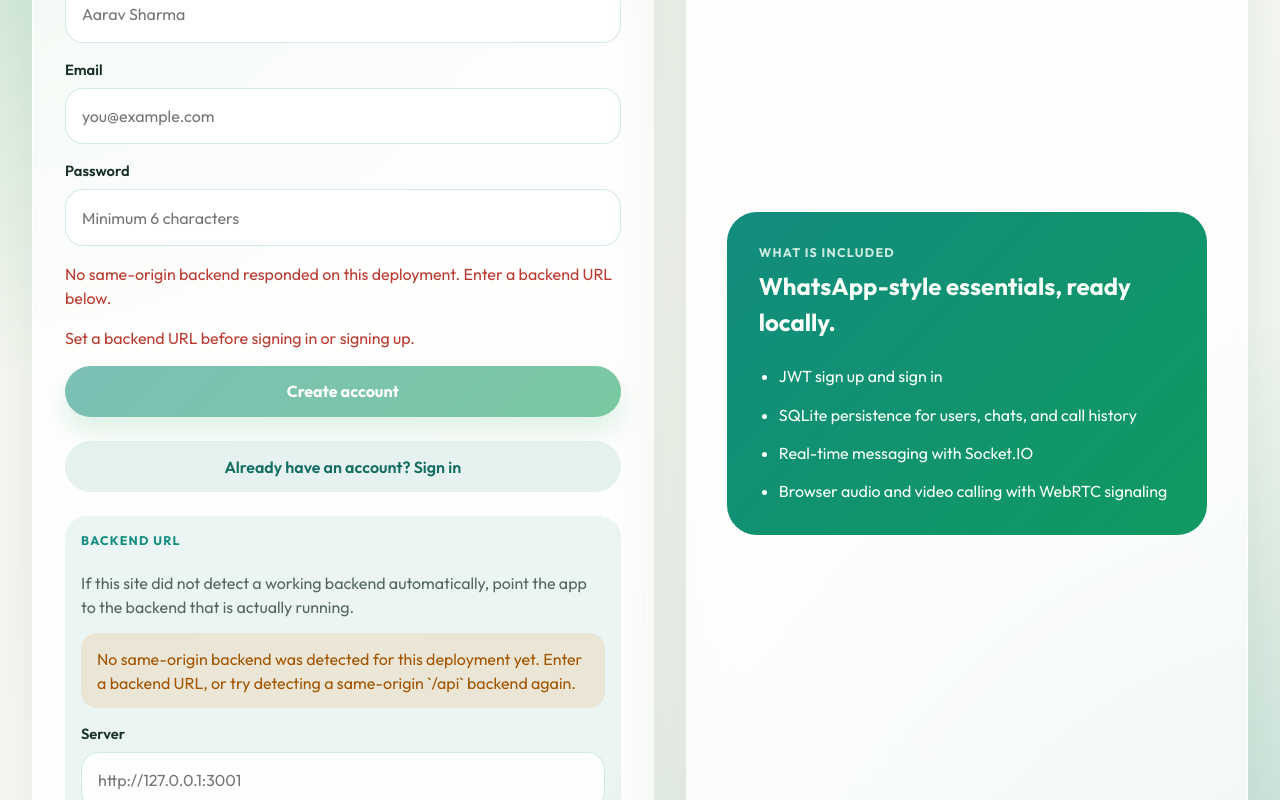
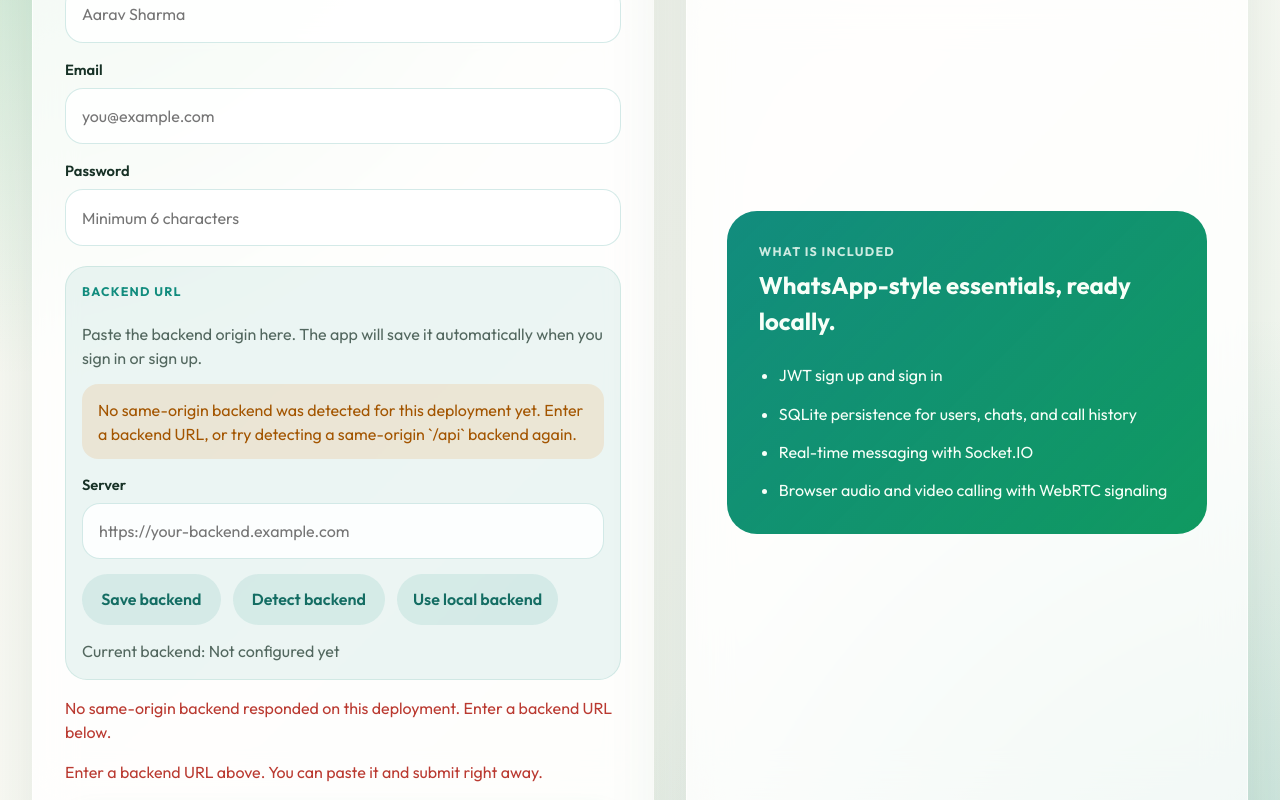
Before and after one commit to rokeshramesh06-lgtm/figma, a React (Vite) app: page / in a window 1280 px wide. Both pictures are taken after a click on the button "Detect backend". Shown: the part 246-1046 px from the top of the page. Built offline with nearby package versions, Linux system fonts and the light colour scheme; no server answers.

Commit message:
Improve backend setup on auth screen

```diff
--- a/src/components/AuthScreen.jsx
+++ b/src/components/AuthScreen.jsx
@@ -22,6 +22,8 @@ export default function AuthScreen({
   const [form, setForm] = useState(initialForm);
   const [serverOriginDraft, setServerOriginDraft] = useState(serverOrigin);
   const [serverOriginMessage, setServerOriginMessage] = useState("");
+  const hasServerOriginDraft = Boolean(serverOriginDraft.trim());
+  const shouldShowInlineServerSetup = isCheckingServerOrigin || requiresServerOrigin;
 
   useEffect(() => {
     setForm((current) => ({
@@ -42,11 +44,34 @@ export default function AuthScreen({
 
   async function handleSubmit(event) {
     event.preventDefault();
+
+    if (!serverOrigin && hasServerOriginDraft) {
+      const savedServerOrigin = onSaveServerOrigin(serverOriginDraft);
+
+      if (!savedServerOrigin) {
+        setServerOriginMessage("Enter a full backend URL like https://your-backend.example.com.");
+        return;
+      }
+
+      setServerOriginDraft(savedServerOrigin);
+      setServerOriginMessage(`Backend set to ${savedServerOrigin}`);
+    }
+
+    if (!serverOrigin && !hasServerOriginDraft) {
+      setServerOriginMessage("Enter a backend URL below, then press the button again.");
+      return;
+    }
+
     await onSubmit(form);
   }
 
   function handleSaveServerOrigin() {
     const savedServerOrigin = onSaveServerOrigin(serverOriginDraft);
+    if (!savedServerOrigin) {
+      setServerOriginMessage("Enter a full backend URL like https://your-backend.example.com.");
+      return;
+    }
+
     setServerOriginDraft(savedServerOrigin);
     setServerOriginMessage(`Backend set to ${savedServerOrigin}`);
   }
@@ -55,6 +80,61 @@ export default function AuthScreen({
     const savedServerOrigin = onSaveServerOrigin(defaultServerOrigin);
     setServerOriginDraft(savedServerOrigin);
     setServerOriginMessage(`Backend reset to ${savedServerOrigin}`);
+  }
+
+  function renderServerPanel(isInline = false) {
+    return (
+      <section className={`server-panel${isInline ? " inline-server-panel" : ""}`}>
+        <p className="eyebrow">Backend URL</p>
+        <p className="subtle-copy">
+          Paste the backend origin here. The app will save it automatically when you sign in or
+          sign up.
+        </p>
+
+        {requiresServerOrigin && !isCheckingServerOrigin ? (
+          <p className="server-warning">
+            No same-origin backend was detected for this deployment yet. Enter a backend URL, or
+            try detecting a same-origin `/api` backend again.
+          </p>
+        ) : null}
+
+        <label className="field">
+          <span>Server</span>
+          <input
+            name="serverOrigin"
+            onChange={(event) => {
+              setServerOriginDraft(event.target.value);
+              setServerOriginMessage("");
+            }}
+            placeholder="https://your-backend.example.com"
+            type="url"
+            value={serverOriginDraft}
+          />
+        </label>
+
+        <div className="server-actions">
+          <button className="secondary-button" disabled={isCheckingServerOrigin} onClick={handleSaveServerOrigin} type="button">
+            Save backend
+          </button>
+          <button
+            className="secondary-button"
+            disabled={isCheckingServerOrigin}
+            onClick={onDetectServerOrigin}
+            type="button"
+          >
+            {isCheckingServerOrigin ? "Checking..." : "Detect backend"}
+          </button>
+          <button className="icon-button" disabled={isCheckingServerOrigin} onClick={handleUseLocalServer} type="button">
+            Use local backend
+          </button>
+        </div>
+
+        <p className="server-copy">
+          Current backend: {serverOrigin || "Not configured yet"}
+        </p>
+        {serverOriginMessage ? <p className="server-copy">{serverOriginMessage}</p> : null}
+      </section>
+    );
   }
 
   return (
@@ -113,6 +193,8 @@ export default function AuthScreen({
             />
           </label>
 
+          {shouldShowInlineServerSetup ? renderServerPanel(true) : null}
+
           {error ? <p className="form-error">{error}</p> : null}
 
           {isCheckingServerOrigin ? (
@@ -121,13 +203,13 @@ export default function AuthScreen({
 
           {!isCheckingServerOrigin && requiresServerOrigin ? (
             <p className="form-error">
-              Set a backend URL before signing in or signing up.
+              Enter a backend URL above. You can paste it and submit right away.
             </p>
           ) : null}
 
           <button
             className="primary-button"
-            disabled={isBusy || isCheckingServerOrigin || requiresServerOrigin}
+            disabled={isBusy || isCheckingServerOrigin || (!serverOrigin && !hasServerOriginDraft)}
             type="submit"
           >
             {isBusy ? "Please wait..." : mode === "signup" ? "Create account" : "Sign in"}
@@ -142,56 +224,7 @@ export default function AuthScreen({
           {mode === "signin" ? "Need an account? Sign up" : "Already have an account? Sign in"}
         </button>
 
-        <section className="server-panel">
-          <p className="eyebrow">Backend URL</p>
-          <p className="subtle-copy">
-            If this site did not detect a working backend automatically, point the app to the backend
-            that is actually running.
-          </p>
-
-          {requiresServerOrigin && !isCheckingServerOrigin ? (
-            <p className="server-warning">
-              No same-origin backend was detected for this deployment yet. Enter a backend URL, or
-              try detecting a same-origin `/api` backend again.
-            </p>
-          ) : null}
-
-          <label className="field">
-            <span>Server</span>
-            <input
-              name="serverOrigin"
-              onChange={(event) => {
-                setServerOriginDraft(event.target.value);
-                setServerOriginMessage("");
-              }}
-              placeholder="http://127.0.0.1:3001"
-              type="url"
-              value={serverOriginDraft}
-            />
-          </label>
-
-          <div className="server-actions">
-            <button className="secondary-button" disabled={isCheckingServerOrigin} onClick={handleSaveServerOrigin} type="button">
-              Save backend
-            </button>
-            <button
-              className="secondary-button"
-              disabled={isCheckingServerOrigin}
-              onClick={onDetectServerOrigin}
-              type="button"
-            >
-              {isCheckingServerOrigin ? "Checking..." : "Detect backend"}
-            </button>
-            <button className="icon-button" disabled={isCheckingServerOrigin} onClick={handleUseLocalServer} type="button">
-              Use local backend
-            </button>
-          </div>
-
-          <p className="server-copy">
-            Current backend: {serverOrigin || "Not configured yet"}
-          </p>
-          {serverOriginMessage ? <p className="server-copy">{serverOriginMessage}</p> : null}
-        </section>
+        {!shouldShowInlineServerSetup ? renderServerPanel(false) : null}
       </section>
 
       <aside className="auth-preview">
--- a/src/styles.css
+++ b/src/styles.css
@@ -157,6 +157,11 @@ button {
   display: grid;
   gap: 0.9rem;
   padding: 1rem;
+}
+
+.inline-server-panel {
+  border: 1px solid rgba(18, 140, 126, 0.12);
+  margin-top: 0.25rem;
 }
 
 .server-warning {
```
